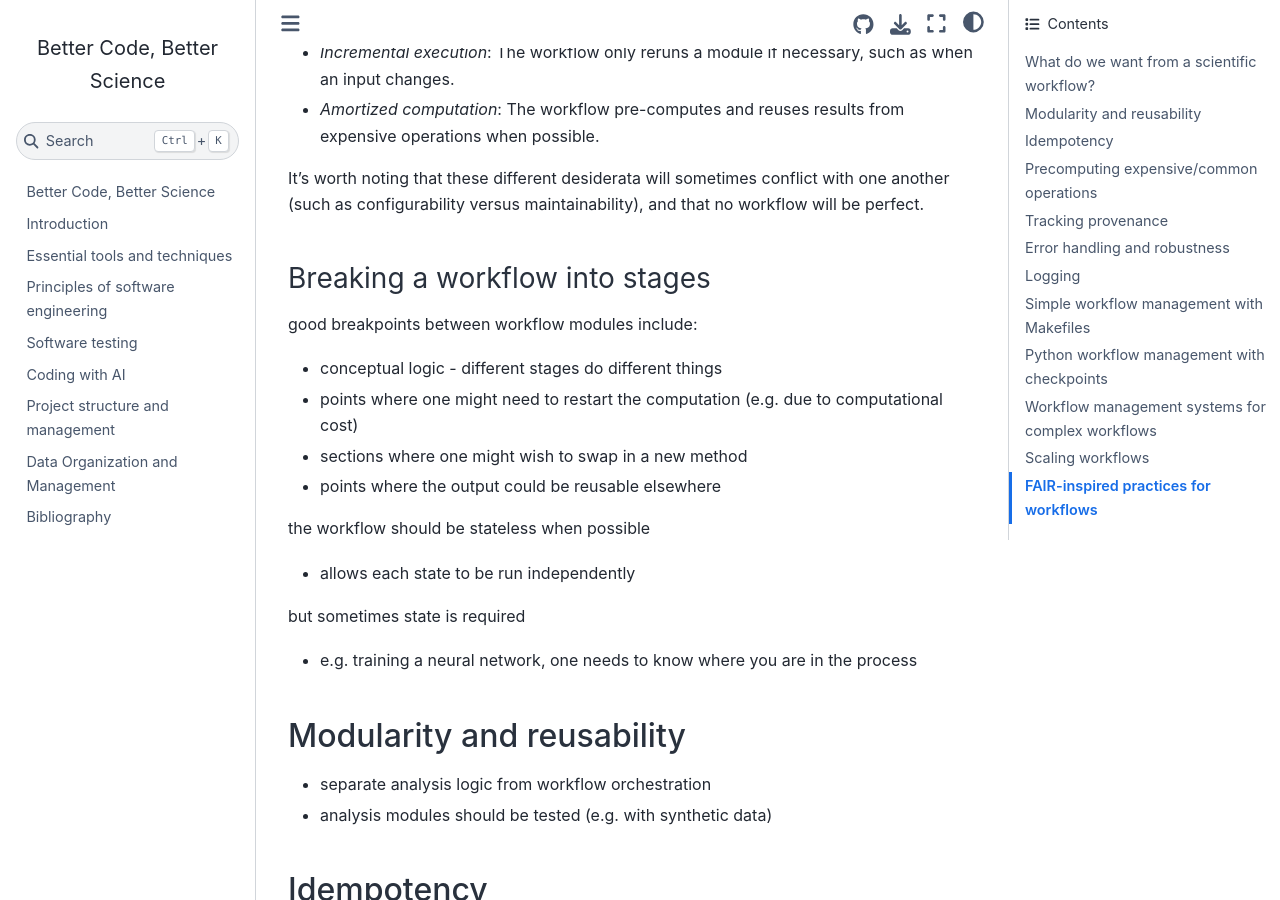
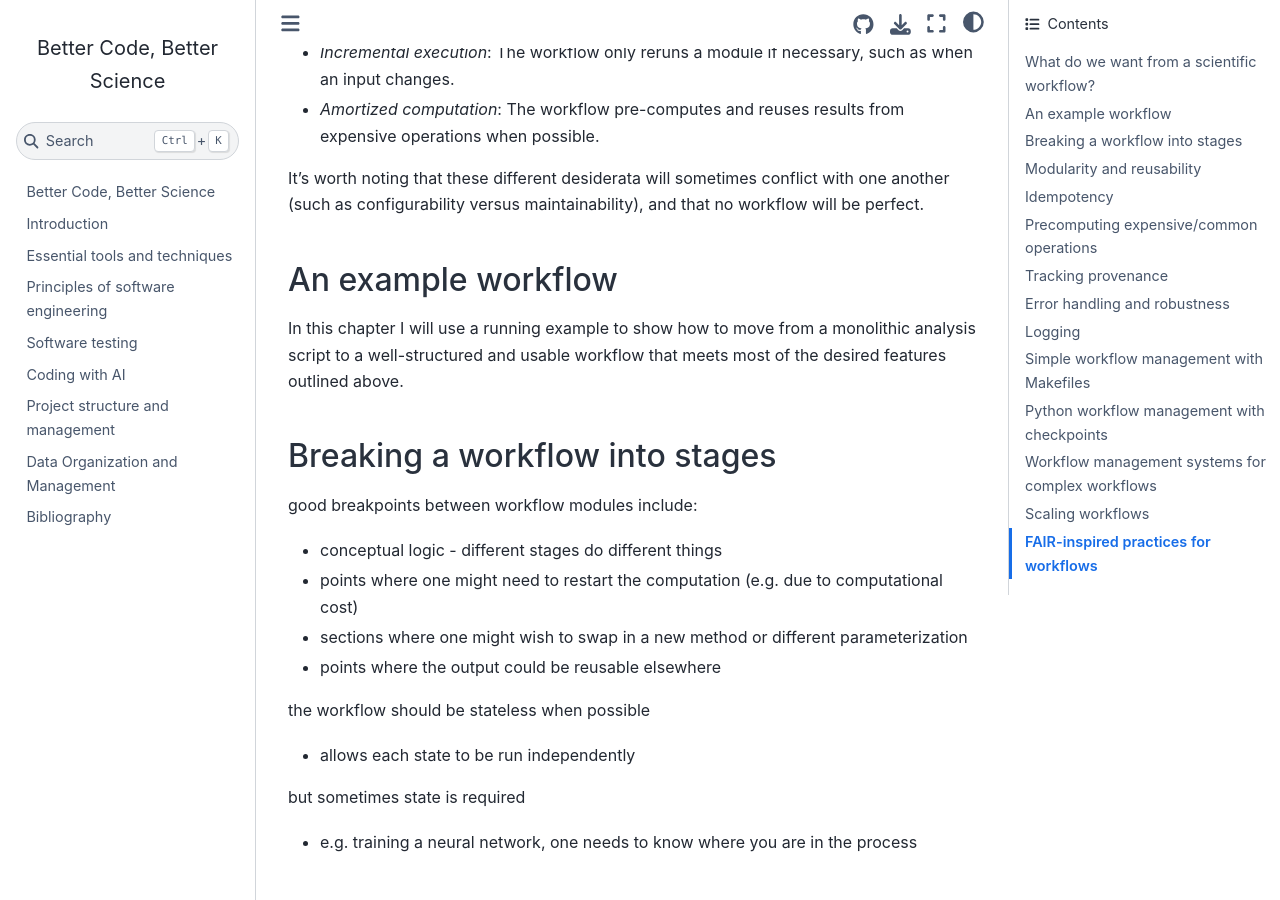
Before and after one commit to BetterCodeBetterScience/book, a Jupyter Book: the page built from book/workflows.md, in a window 1280 px wide and 900 px high, scrolled down 1435 px. Built offline with Jupyter Book 1.0.4 settings and Sphinx 7.4.7 and the Sphinx Book theme 1.1.4, drawn with Linux system fonts in a browser that asks for light colours; pages that are not in the unit, such as notebooks, are missing from menus.

Commit message:
initial workflow development

```diff
--- a/book/workflows.md
+++ b/book/workflows.md
@@ -30,15 +30,18 @@ Finally, we care about the *efficiency* of the workflow implementation. This inc
 
 It's worth noting that these different desiderata will sometimes conflict with one another (such as configurability versus maintainability), and that no workflow will be perfect.
 
+## An example workflow
+
+In this chapter I will use a running example to show how to move from a monolithic analysis script to a well-structured and usable workflow that meets most of the desired features outlined above.
 
 
-### Breaking a workflow into stages
+## Breaking a workflow into stages
 
 good breakpoints between workflow modules include:
 
 - conceptual logic - different stages do different things
 - points where one might need to restart the computation (e.g. due to computational cost)
-- sections where one might wish to swap in a new method
+- sections where one might wish to swap in a new method or different parameterization
 - points where the output could be reusable elsewhere
 
 the workflow should be stateless when possible
```
Also changed, not shown: book/extras.md (+7 -0 lines).
